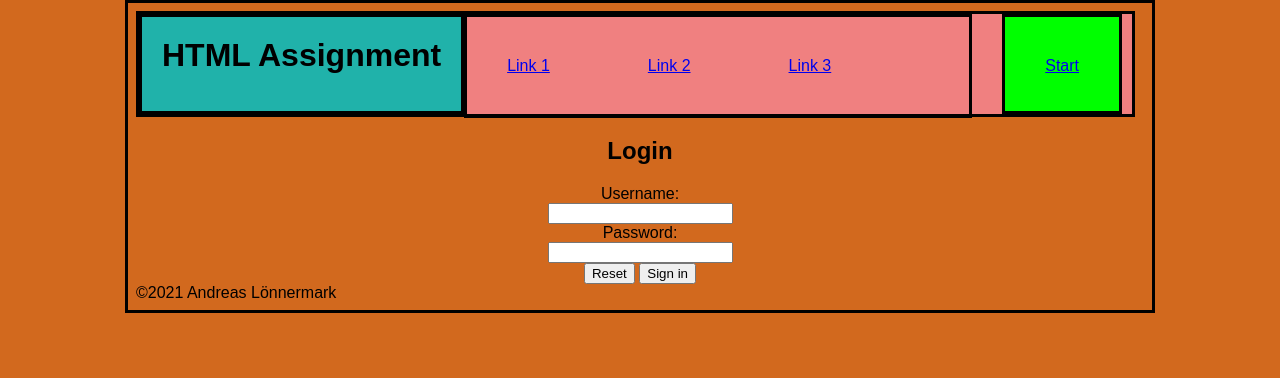
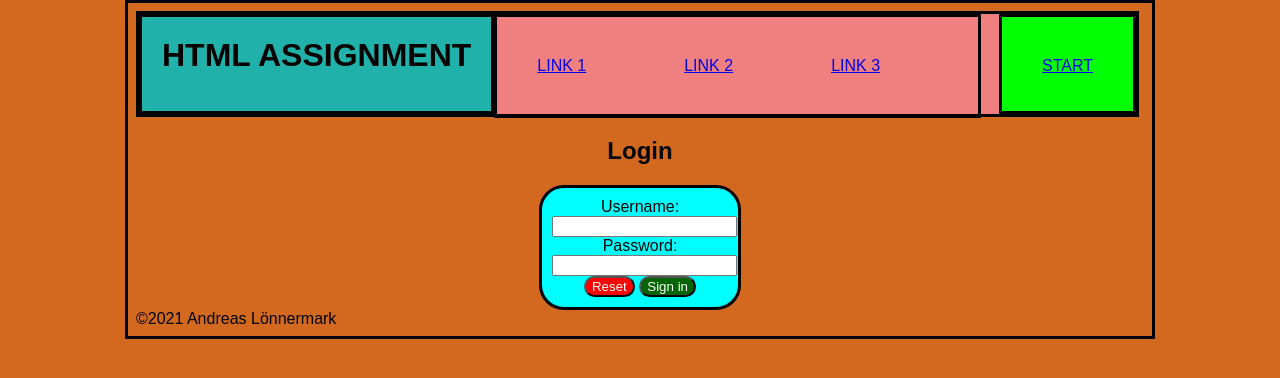
Before and after one commit to limeemil/HTML-Assignment, a plain HTML site: page Login.html in a window 1280 px wide. Drawn offline with Linux system fonts and the light colour scheme.

Commit message:
Fixed formatting issues among other things.

```diff
--- a/Login.html
+++ b/Login.html
@@ -6,7 +6,7 @@
         <title>Login</title>
     </head>
     <body>
-        <header>
+        <header class="loginheader">
             <h1 class="main_header">HTML Assignment</h1>
             <nav>
                 <ul class="links">
@@ -15,7 +15,7 @@
                     <li class="menu"><a href="Login.html">Link 3</a></li>
                 </ul>
             </nav>
-            <a href="Index.html" class="page">Start</a>
+            <a href="Index.html" class="pageL">Start</a>
         </header>
         <main>
             <h2 class="subheader">Login</h2>
@@ -23,9 +23,9 @@
                 <label for="username">Username:</label><br>
                 <input type="text" id="username" name="username" /><br>
                 <label for="password">Password:</label><br>
-                <input type="text" id="password" name="password" /><br>
-                <input type="button" value="Reset" />
-                <input type="submit" value="Sign in" />
+                <input type="password" id="password" name="password" /><br>
+                <input type="reset" value="Reset" id="reset"/>
+                <input type="submit" value="Sign in" id="submit"/>
             </form>
         </main>
         <footer>
--- a/css/style.css
+++ b/css/style.css
@@ -14,13 +14,24 @@ header {
     position: relative;
     top: 0;
     height: 100px;
-    width: 993px;
+    width: 997px;
     display: flex;
     justify-content: flex-start;
     border: 3px solid black;
     background: lightcoral;
 }
 
+.loginheader {
+    position: relative;
+    top: 0;
+    height: 100px;
+    width: 997px;
+    display: flex;
+    justify-content: flex-start;
+    border: 3px solid black;
+    background: lightcoral;
+    text-transform: uppercase;
+}
 
 .main_header {
     position: relative;
@@ -51,7 +62,9 @@ ul.links {
     row-gap: 50px;
     justify-content: space-between;
     align-items: center;
-    padding: 40px;
+    /*padding: 40px;*/
+    padding-top: 40px;
+    padding-bottom: 40px;
     margin: 0px;
     border: 3px solid black;
 }
@@ -60,13 +73,23 @@ ul.links {
     padding-right: 98px;
 }
 
-.page {
+.pageI {
+    position: relative;
+    right: 0;
+    background: lime;
+    text-align: center;
+    padding: 39.85px;
+    margin-left: 79px;
+    border: 3px solid black;
+}
+
+.pageL {
     position: relative;
     right: 0;
     background: lime;
     text-align: center;
     padding: 40px;
-    margin-left: 30px;
+    margin-left: 18px;
     border: 3px solid black;
 }
 
@@ -105,4 +128,22 @@ aside {
 form {
     position: relative;
     text-align: center;
+    margin-left: 40%;
+    margin-right: 40%;
+    padding: 10px;
+    border-radius: 25px;
+    border: 3px solid black;
+    background: cyan;
 }
+
+#reset {
+    border-radius: 25px;
+    background: red;
+    color: white;
+}
+
+#submit {
+    border-radius: 25px;
+    background: darkgreen;
+    color: white;
+}
```
Also changed, not shown: Index.html (+2 -2 lines).
